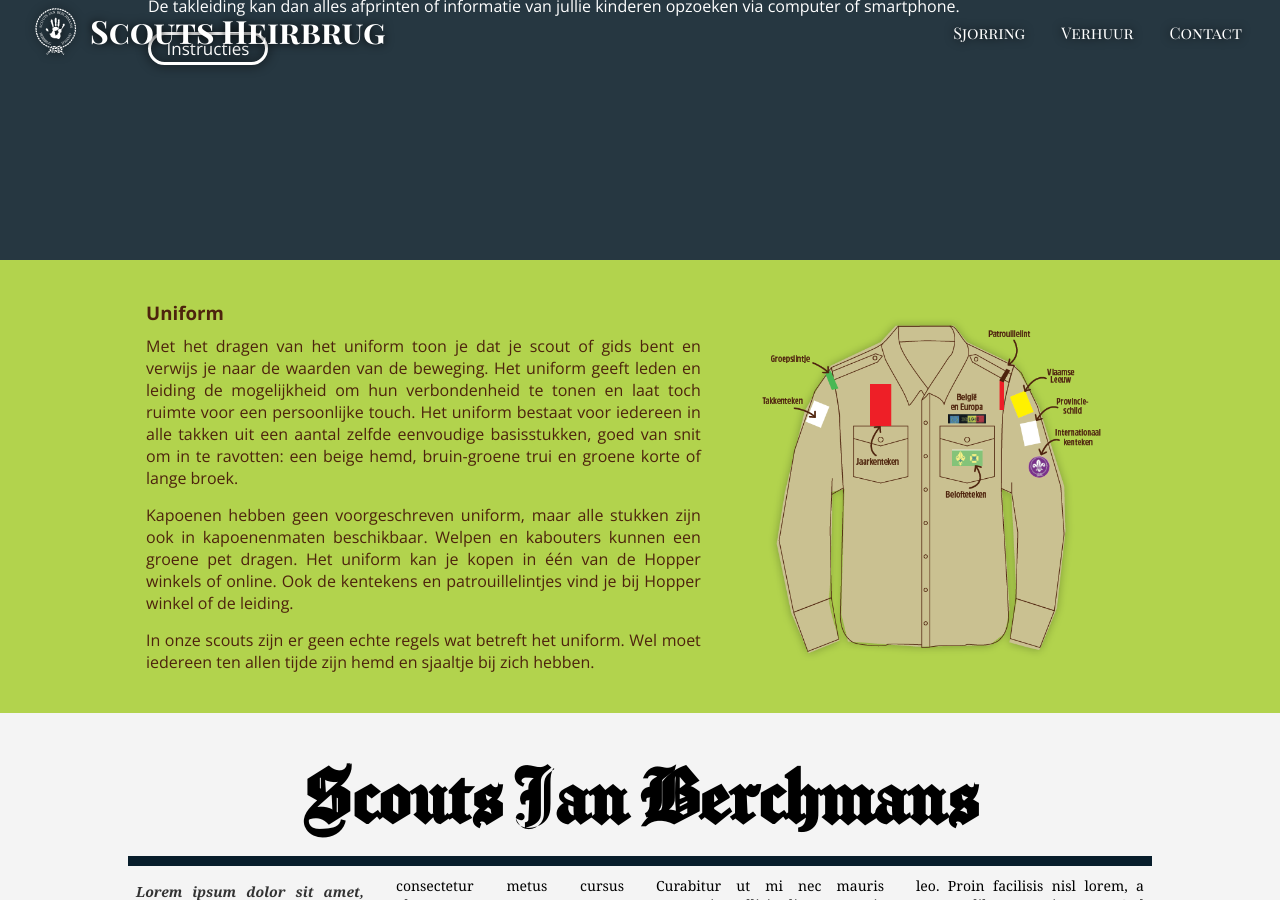
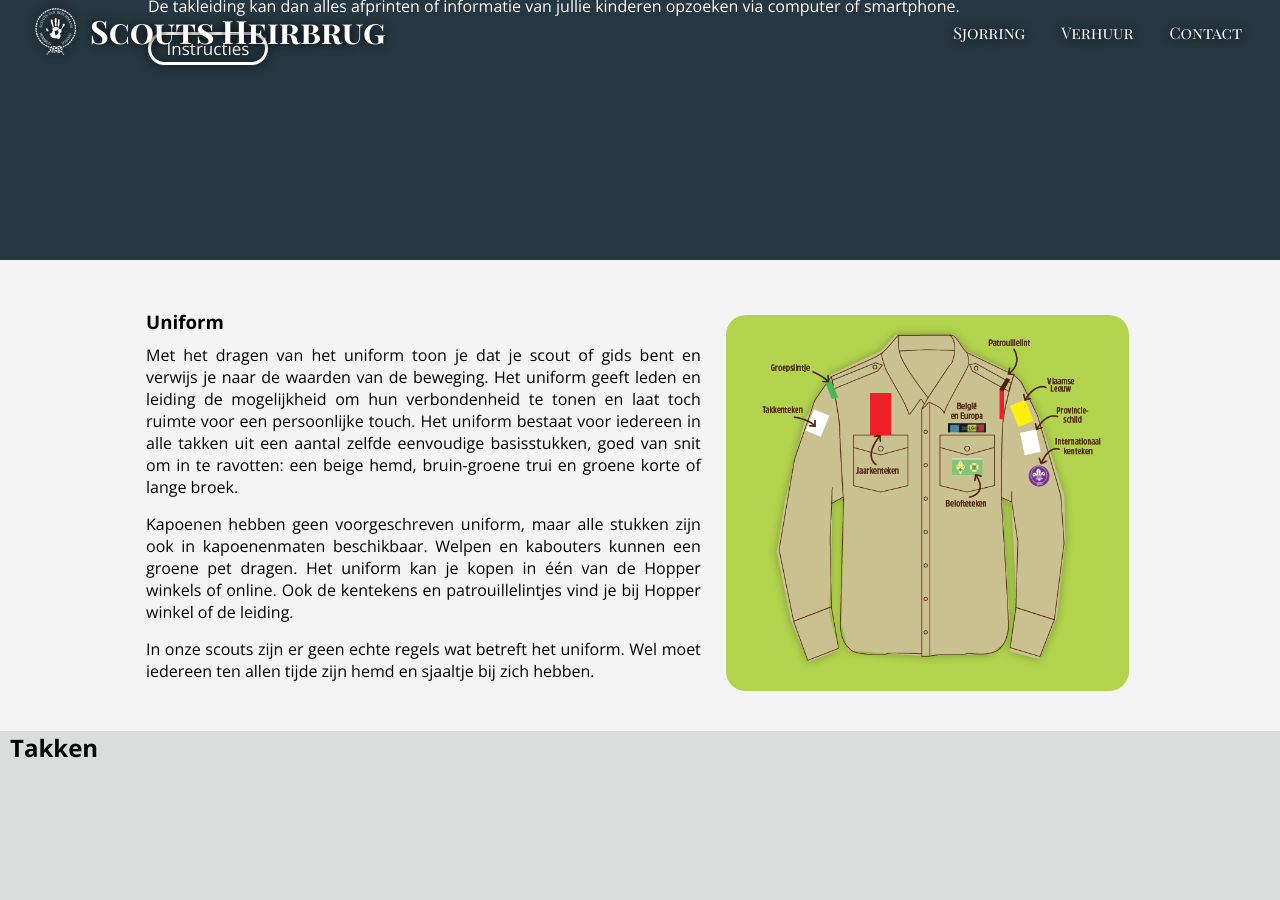
Before and after one commit to scoutsheirbrug/scoutsheirbrug.be, a Jekyll site: the page built from pages/index.html, in a window 1280 px wide and 900 px high, scrolled down 1910 px. Built offline with Jekyll 4.4.1, drawn with Linux system fonts in a browser that asks for light colours.

Commit message:
Various fixes

```diff
--- a/assets/css/style.css
+++ b/assets/css/style.css
@@ -120,7 +120,6 @@ header nav li.active a {
 footer {
   padding: 20px 10px;
   background-color: var(--accent-color);
-  box-shadow: inset 0 0 10px #000;
   color: #fff;
 }
 
@@ -245,8 +244,8 @@ footer .footer-credits {
 /* UNIFORM */
 
 .uniform {
-  background-color: #b2d34d;
-  color: #4d230d;
+  /* background-color: #b2d34d;
+  color: #4d230d; */
   padding-top: 40px;
   padding-bottom: 25px;
 }
@@ -270,7 +269,8 @@ footer .footer-credits {
 .uniform img {
   width: 400px;
   height: 100%;
-  margin: 0px 15px;
+  margin: 15px;
+  border-radius: 20px;
 }
 
 /* VERHUUR */
@@ -538,7 +538,7 @@ footer .footer-credits {
 }
 
 .geschiedenis p {
-  font-size: 14px;
+  font-size: 12px;
   text-align: justify;
   padding: 4px 8px;
 }
@@ -556,9 +556,16 @@ footer .footer-credits {
 
 .geschiedenis h6 {
   padding: 0 8px 4px 8px;
-  font-size: 12px;
+  font-size: 10px;
   font-weight: normal;
   font-style: italic;
+}
+
+/* TAKKEN */
+
+.takken {
+  height: 550px;
+  background-color: #d9dddc;
 }
 
 /* SECTIONS */
@@ -604,11 +611,6 @@ section embed {
 
 .slideshow {
   height: 400px;
-}
-
-.takken {
-  height: 550px;
-  background-color: #060d11;
 }
 
 /* GROEPSADMIN */
@@ -978,6 +980,10 @@ body.pdf-enlarged footer {
     margin: 3px;
     padding: 9px;
   }
+
+  .geschiedenis h2 {
+    font-size: 56px;
+  }
 }
 
 /* Large */
--- a/pages/index.html
+++ b/pages/index.html
@@ -193,6 +193,9 @@ transparent_header: true
     <img src="/assets/img/uniform.png" />
   </div>
 </section>
+<section class="takken">
+  <h2>Takken</h2>
+</section>
 <section class="geschiedenis">
   <div class="container">
     <h2>Scouts Jan Berchmans</h2>
```
